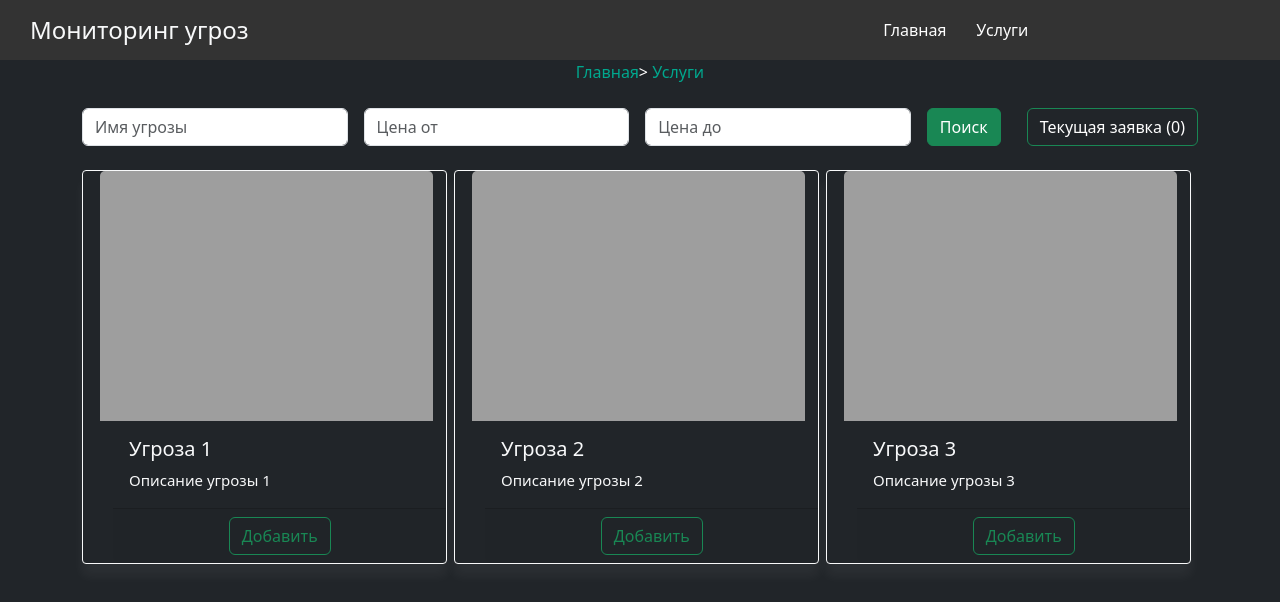
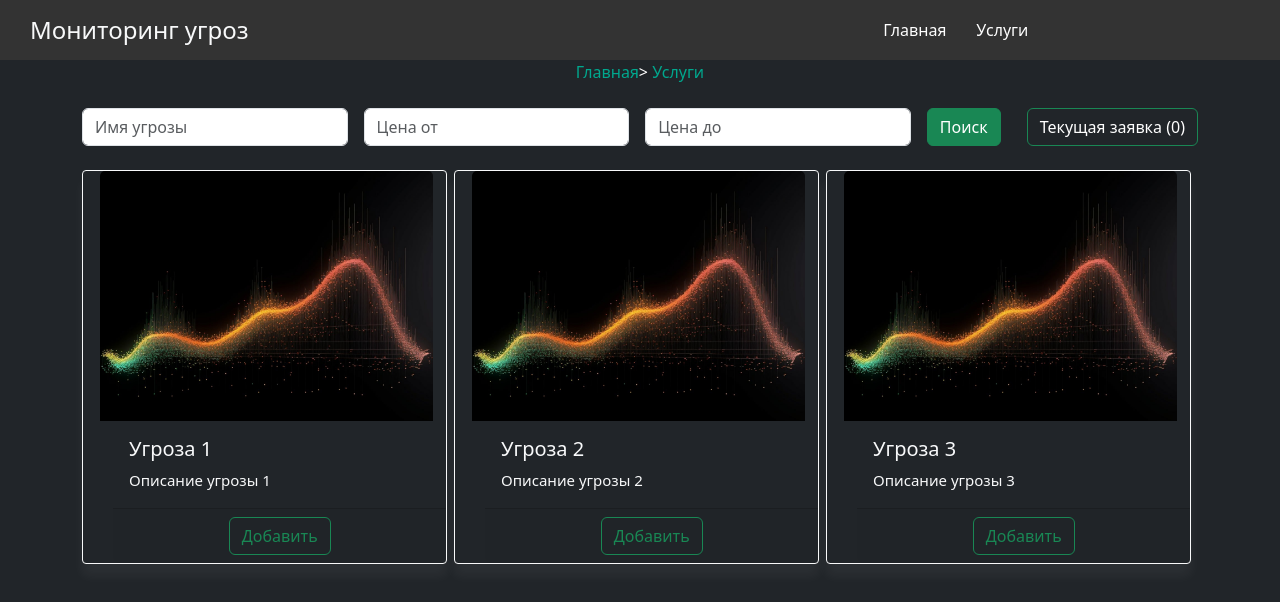
Before and after one commit to lexcf/rip_frontend, a React (Vite) app in the folder threats-app/: page /main in a window 1280 px wide. Shown: the top 602 px of the page. Built offline with nearby package versions, Linux system fonts and the light colour scheme; no server answers.

Commit message:
default image change

```diff
--- a/threats-app/src/descriptionPage.tsx
+++ b/threats-app/src/descriptionPage.tsx
@@ -4,6 +4,8 @@ import 'bootstrap/dist/css/bootstrap.min.css';
 import Navbar from './Navbar';
 import Breadcrumbs from './Breadcrumbs';
 
+
+const defaultImageUrl = '/static/network.jpg';
 // Мок-данные для угроз
 const mockThreats = [
   {
@@ -12,7 +14,7 @@ const mockThreats = [
     description: 'Подробное описание угрозы 1.',
     detections: 5,
     price: 1500,
-     img_url: 'http://127.0.0.1:9000/static/web.jpg'
+     img_url: defaultImageUrl
   },
   {
     pk: 2,
@@ -20,7 +22,7 @@ const mockThreats = [
     description: 'Подробное описание угрозы 2.',
     detections: 3,
     price: 2000,
-    img_url: 'http://127.0.0.1:9000/static/ddos.jpg'
+    img_url: defaultImageUrl
   },
   {
     pk: 3,
@@ -28,11 +30,10 @@ const mockThreats = [
     description: 'Подробное описание угрозы 3.',
     detections: 10,
     price: 1200,
-     img_url: 'http://127.0.0.1:9000/static/vulnerability.jpg'
+     img_url: defaultImageUrl
   },
 ];
 
-const defaultImageUrl = 'http://127.0.0.1:9000/static/network.jpg';
 
 const ThreatDescription = () => {
   const { threatId } = useParams();
--- a/threats-app/src/mainPage.tsx
+++ b/threats-app/src/mainPage.tsx
@@ -4,10 +4,12 @@ import { useNavigate, Link } from 'react-router-dom';
 import Breadcrumbs from './Breadcrumbs';
 import Navbar from './Navbar';
 
+const defaultImageUrl = '/static/network.jpg';
+
 const mockThreats = [
-  { pk: 1, threat_name: 'Угроза 1', short_description: 'Описание угрозы 1', img_url: 'http://127.0.0.1:9000/static/web.jpg' },
-  { pk: 2, threat_name: 'Угроза 2', short_description: 'Описание угрозы 2', img_url: 'http://127.0.0.1:9000/static/ddos.jpg' },
-  { pk: 3, threat_name: 'Угроза 3', short_description: 'Описание угрозы 3', img_url: 'http://127.0.0.1:9000/static/vulnerability.jpg' },
+  { pk: 1, threat_name: 'Угроза 1', short_description: 'Описание угрозы 1', img_url: defaultImageUrl },
+  { pk: 2, threat_name: 'Угроза 2', short_description: 'Описание угрозы 2', img_url: defaultImageUrl },
+  { pk: 3, threat_name: 'Угроза 3', short_description: 'Описание угрозы 3', img_url: defaultImageUrl },
 ];
 
 const MainPage = () => {
@@ -69,7 +71,7 @@ const MainPage = () => {
     }
   };
 
-  const defaultImageUrl = 'http://127.0.0.1:9000/static/network.jpg';
+
 
   return (
     <div className="container-fluid bg-dark text-light min-vh-100">
--- a/threats-app/src/requestPage.tsx
+++ b/threats-app/src/requestPage.tsx
@@ -36,7 +36,7 @@ const mockRequests = [
   },
 ];
 
-const defaultImageUrl = 'http://127.0.0.1:9000/static/network.jpg';
+const defaultImageUrl = '/static/network.jpg';
 
 const RequestPage = () => {
   const { reqId } = useParams();
```
Also changed, not shown: threats-app/public/static/network.jpg (added).
